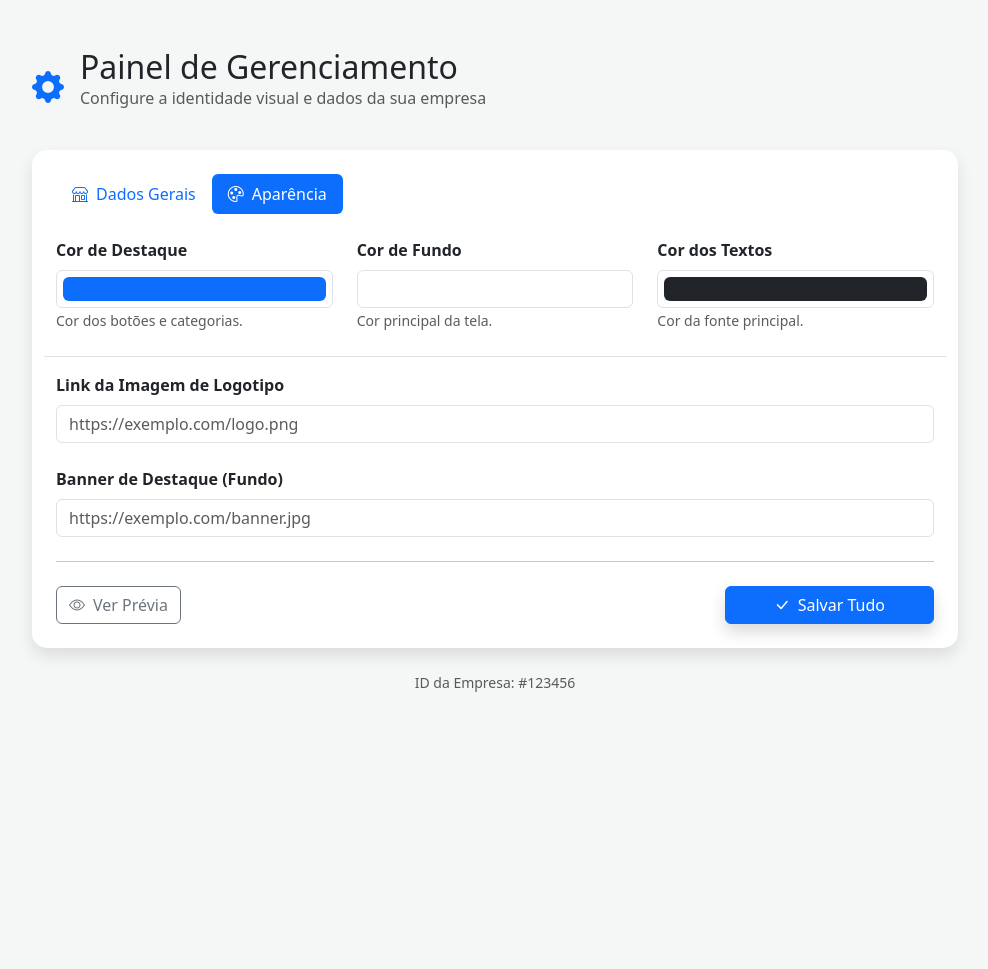
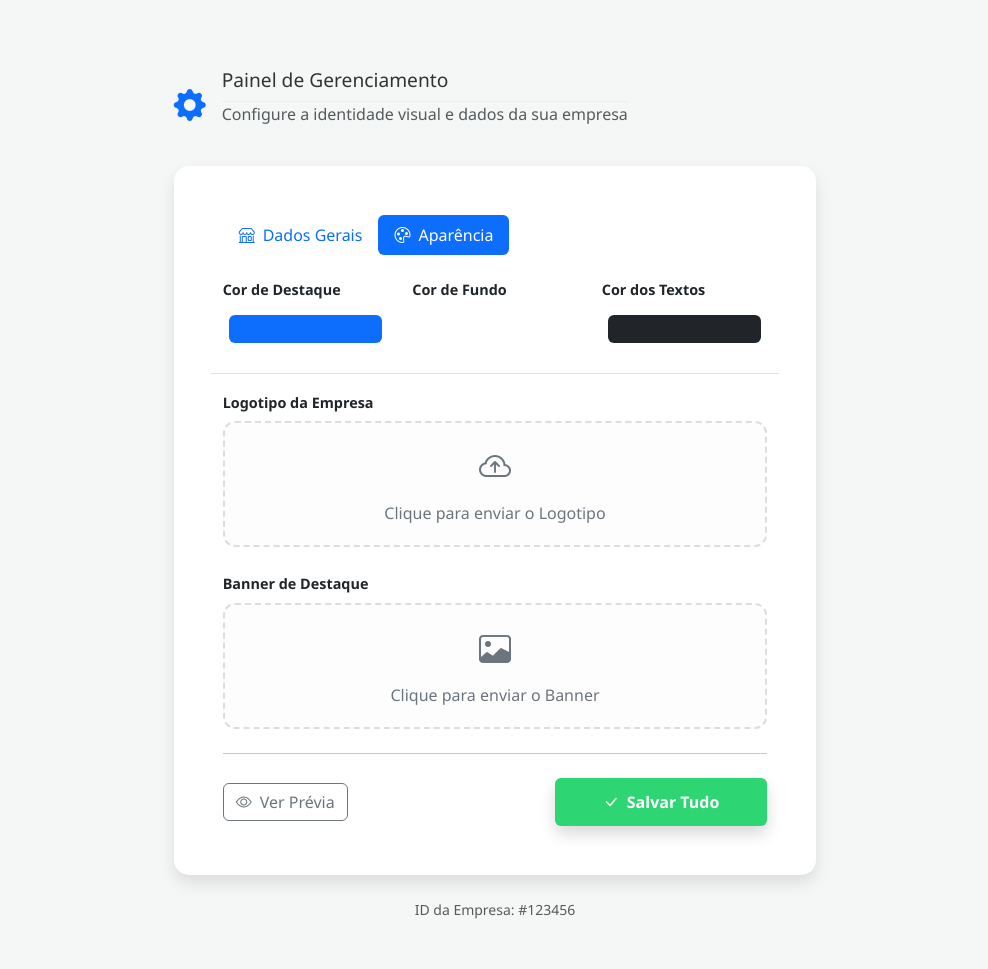
Before and after one commit to mgbrouli/cardapio-backend-flask, a Flask app: template templates/config.html in a window 1280 px wide, after a click on "Aparência". Shown: the top 969 px of the page, without its empty margins (145-1133 px from the left). Before the commit the page ends 692 px from the top, so only its background shows below. Run offline with Flask 3, Linux system fonts and the light colour scheme; the template is opened without the code that fills it, so the values that code supplies are empty.

Commit message:
Adicionado config e alterado a area de adicionar imgs

```diff
--- a/app.py
+++ b/app.py
@@ -82,5 +82,10 @@ def edit_pizza(id):
             return "Preço invalido", 400
         return redirect(url_for('home'))
 
+@app.route("/config/<int:client_id>", methods=["GET", "POST"])
+def config(client_id):
+    if request.method == 'GET':
+        return render_template('config.html')
+
 if __name__ == '__main__':
     app.run(host="0.0.0.0", port=80 ,debug=True)
--- a/static/css/style-config.css
+++ b/static/css/style-config.css
@@ -92,3 +92,40 @@ input[type="color"] {
     border-radius: 6px;
     cursor: pointer;
 }
+/* Estilização dos campos de Upload */
+.upload-container {
+    border: 2px dashed #ddd;
+    border-radius: 12px;
+    padding: 20px;
+    text-align: center;
+    background: #fdfdfd;
+    cursor: pointer;
+    transition: all 0.3s ease;
+    position: relative;
+    overflow: hidden;
+}
+
+.upload-container:hover {
+    border-color: #0d6efd;
+    background-color: #f0f7ff;
+}
+
+.image-preview-box {
+    display: flex;
+    flex-direction: column;
+    align-items: center;
+    gap: 10px;
+    color: #6c757d;
+}
+
+.image-preview-box img {
+    max-height: 100px;
+    border-radius: 8px;
+    object-fit: contain;
+}
+
+.banner-box img {
+    max-height: 150px;
+    width: 100%;
+    object-fit: cover;
+}
--- a/templates/config.html
+++ b/templates/config.html
@@ -1,18 +1,36 @@
 <!DOCTYPE html>
 <html lang="pt-br">
+
 <head>
     <meta charset="UTF-8">
     <meta name="viewport" content="width=device-width, initial-scale=1.0">
     <title>Configurações do Cardápio | Admin</title>
     <link href="https://cdn.jsdelivr.net/npm/bootstrap@5.3.0/dist/css/bootstrap.min.css" rel="stylesheet">
     <link rel="stylesheet" href="https://cdn.jsdelivr.net/npm/bootstrap-icons@1.11.0/font/bootstrap-icons.css">
+    <link rel="stylesheet" href="{{ url_for('static', filename='css/style-config.css') }}">
     <style>
-        body { background-color: #f4f7f6; }
-        .config-card { border: none; border-radius: 15px; box-shadow: 0 0.5rem 1rem rgba(0, 0, 0, 0.1); }
-        .nav-pills .nav-link.active { background-color: #0d6efd; }
-        .color-preview { height: 45px; border-radius: 8px; cursor: pointer; }
+        body {
+            background-color: #f4f7f6;
+        }
+
+        .config-card {
+            border: none;
+            border-radius: 15px;
+            box-shadow: 0 0.5rem 1rem rgba(0, 0, 0, 0.1);
+        }
+
+        .nav-pills .nav-link.active {
+            background-color: #0d6efd;
+        }
+
+        .color-preview {
+            height: 45px;
+            border-radius: 8px;
+            cursor: pointer;
+        }
     </style>
 </head>
+
 <body>
 
     <div class="container py-5">
@@ -32,12 +50,14 @@
 
                         <ul class="nav nav-pills mb-4" id="configTabs" role="tablist">
                             <li class="nav-item">
-                            <button class="nav-link active" id="dados-tab" data-bs-toggle="pill" data-bs-target="#dados">
+                                <button class="nav-link active" id="dados-tab" data-bs-toggle="pill"
+                                    data-bs-target="#dados">
                                     <i class="bi bi-shop me-2"></i>Dados Gerais
                                 </button>
                             </li>
                             <li class="nav-item">
-                            <button class="nav-link" id="aparencia-tab" data-bs-toggle="pill" data-bs-target="#aparencia">
+                                <button class="nav-link" id="aparencia-tab" data-bs-toggle="pill"
+                                    data-bs-target="#aparencia">
                                     <i class="bi bi-palette me-2"></i>Aparência
                                 </button>
                             </li>
@@ -50,7 +70,8 @@
                                     <div class="row g-3">
                                         <div class="col-md-6">
                                             <label class="form-label fw-bold">Nome do Estabelecimento</label>
-                                        <input type="text" class="form-control" placeholder="Ex: Burguer King" required>
+                                            <input type="text" class="form-control" placeholder="Ex: Burguer King"
+                                                required>
                                         </div>
                                         <div class="col-md-6">
                                             <label class="form-label fw-bold">CNPJ</label>
@@ -58,12 +79,14 @@
                                         </div>
                                         <div class="col-md-12">
                                             <label class="form-label fw-bold">Descrição Curta</label>
-                                        <textarea class="form-control" rows="2" placeholder="Ex: O melhor hambúrguer artesanal da região."></textarea>
+                                            <textarea class="form-control" rows="2"
+                                                placeholder="Ex: O melhor hambúrguer artesanal da região."></textarea>
                                         </div>
                                         <div class="col-md-6">
                                             <label class="form-label fw-bold">WhatsApp para Pedidos</label>
                                             <div class="input-group">
-                                            <span class="input-group-text bg-success text-white border-0"><i class="bi bi-whatsapp"></i></span>
+                                                <span class="input-group-text bg-success text-white border-0"><i
+                                                        class="bi bi-whatsapp"></i></span>
                                                 <input type="tel" class="form-control" placeholder="5511999999999">
                                             </div>
                                         </div>
@@ -74,26 +97,44 @@
                                     <div class="row g-4">
                                         <div class="col-md-4">
                                             <label class="form-label fw-bold d-block">Cor de Destaque</label>
-                                        <input type="color" class="form-control form-control-color w-100" id="primaryColor" value="#0d6efd">
-                                        <small class="text-muted">Cor dos botões e categorias.</small>
+                                            <input type="color" class="form-control form-control-color w-100"
+                                                id="primaryColor" value="#0d6efd">
                                         </div>
                                         <div class="col-md-4">
                                             <label class="form-label fw-bold d-block">Cor de Fundo</label>
-                                        <input type="color" class="form-control form-control-color w-100" id="bgColor" value="#ffffff">
-                                        <small class="text-muted">Cor principal da tela.</small>
+                                            <input type="color" class="form-control form-control-color w-100"
+                                                id="bgColor" value="#ffffff">
                                         </div>
                                         <div class="col-md-4">
                                             <label class="form-label fw-bold d-block">Cor dos Textos</label>
-                                        <input type="color" class="form-control form-control-color w-100" id="textColor" value="#212529">
-                                        <small class="text-muted">Cor da fonte principal.</small>
+                                            <input type="color" class="form-control form-control-color w-100"
+                                                id="textColor" value="#212529">
                                         </div>
+
                                         <div class="col-md-12 border-top pt-3">
-                                        <label class="form-label fw-bold">Link da Imagem de Logotipo</label>
-                                        <input type="url" class="form-control" placeholder="https://exemplo.com/logo.png">
+                                            <label class="form-label fw-bold">Logotipo da Empresa</label>
+                                            <div class="upload-container"
+                                                onclick="document.getElementById('logoInput').click()">
+                                                <div id="logoPreview" class="image-preview-box">
+                                                    <i class="bi bi-cloud-arrow-up fs-2"></i>
+                                                    <span>Clique para enviar o Logotipo</span>
                                                 </div>
+                                                <input type="file" id="logoInput" name="logo" hidden accept="image/*"
+                                                    onchange="previewImage(this, 'logoPreview')">
+                                            </div>
+                                        </div>
+
                                         <div class="col-md-12">
-                                        <label class="form-label fw-bold">Banner de Destaque (Fundo)</label>
-                                        <input type="url" class="form-control" placeholder="https://exemplo.com/banner.jpg">
+                                            <label class="form-label fw-bold">Banner de Destaque</label>
+                                            <div class="upload-container"
+                                                onclick="document.getElementById('bannerInput').click()">
+                                                <div id="bannerPreview" class="image-preview-box banner-box">
+                                                    <i class="bi bi-image fs-2"></i>
+                                                    <span>Clique para enviar o Banner</span>
+                                                </div>
+                                                <input type="file" id="bannerInput" name="banner" hidden
+                                                    accept="image/*" onchange="previewImage(this, 'bannerPreview')">
+                                            </div>
                                         </div>
                                     </div>
                                 </div>
@@ -121,5 +162,23 @@
     </div>
 
     <script src="https://cdn.jsdelivr.net/npm/bootstrap@5.3.0/dist/js/bootstrap.bundle.min.js"></script>
+    <script>
+        function previewImage(input, previewId) {
+            const previewContainer = document.getElementById(previewId);
+            const file = input.files[0];
+
+            if (file) {
+                const reader = new FileReader();
+                reader.onload = function (e) {
+                    previewContainer.innerHTML = `
+                <img src="${e.target.result}" class="img-fluid mb-2">
+                <p class="mb-0 small text-primary"><i class="bi bi-arrow-repeat"></i> Clique para alterar</p>
+            `;
+                }
+                reader.readAsDataURL(file);
+            }
+        }
+    </script>
 </body>
+
 </html>
```
Also changed, not shown: requirements.txt (line endings or trailing spaces), templates/home.html (line endings or trailing spaces). Lines whose indentation alone changed are shown as unchanged.
